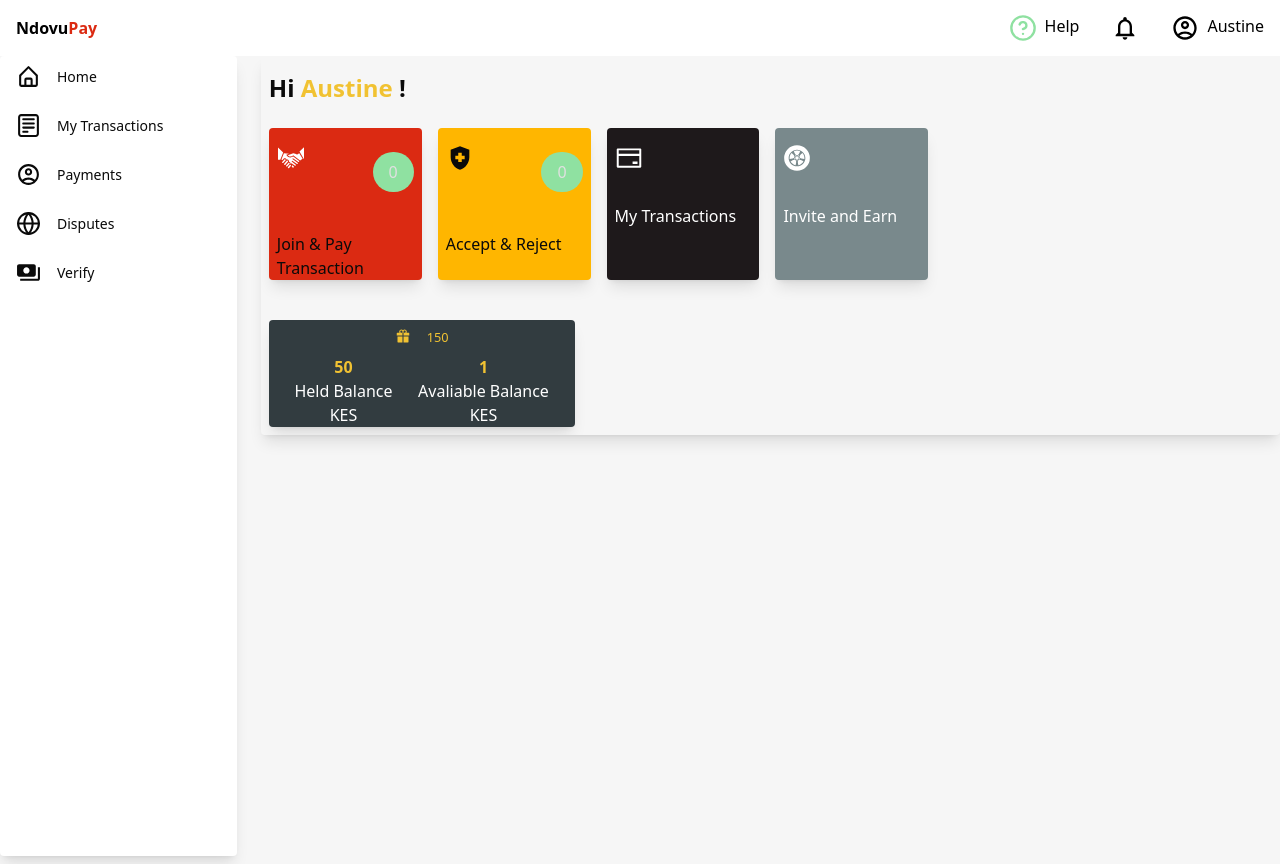
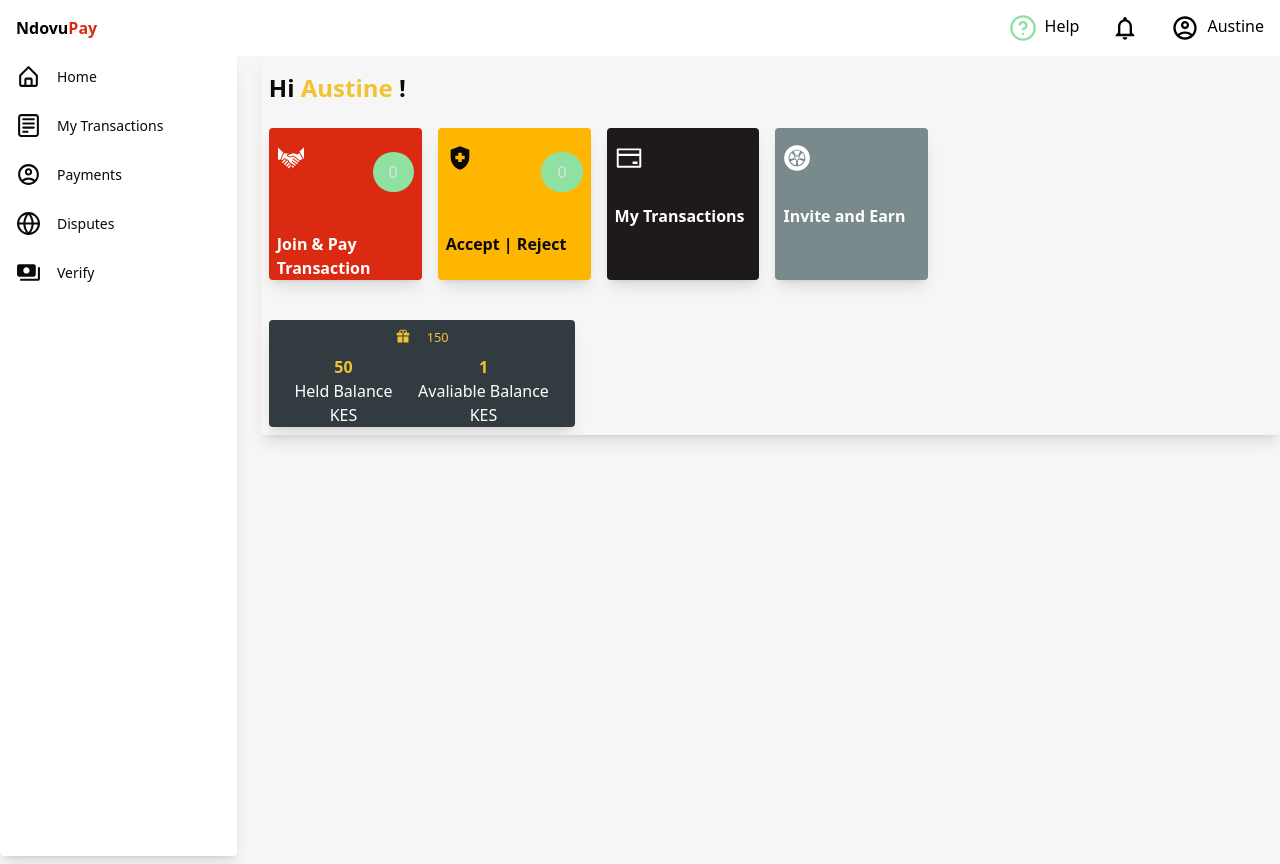
Before and after one commit to Ngatyah/ndovupay, a React (Vite) app: page / in a window 1280 px wide. Built offline with nearby package versions, Linux system fonts and the light colour scheme.

Commit message:
change Fonts to Bold

```diff
--- a/src/Pages/Home/components/Dashboard.jsx
+++ b/src/Pages/Home/components/Dashboard.jsx
@@ -19,7 +19,7 @@
             </div>
           </div>
           <div className="mt-4 px-2">
-            <h2 className="">Join & Pay Transaction</h2>
+            <h2 className="text-darkBgAlt font-bold">Join & Pay Transaction</h2>
           </div>
         </div>
 
@@ -30,15 +30,15 @@
               0
             </div>
           </div>
-          <div className="mt-4 px-2">
-            <h2>Accept & Reject</h2>
+          <div className="mt-4 px-2 font-bold">
+            <h2>Accept | Reject</h2>
           </div>
         </div>
         <div className="card__theme bg-[#1E191B] text-darkBgAlt w-[40%] md:w-[15%] m-2">
           <div className="flex  my-4 gap-4 justify-between mx-2">
             <AiOutlineCreditCard size={28} />
           </div>
-          <div className="mt-4 px-2 ">
+          <div className="mt-4 px-2 font-bold">
             <h2>My Transactions</h2>
           </div>
         </div>
@@ -46,7 +46,7 @@
           <div className="flex gap-4 justify-between mx-2 my-4">
             <GiCarWheel size={28} />
           </div>
-          <div className="mt-4 px-2">
+          <div className="mt-4 px-2 font-bold">
             <h2>Invite and Earn</h2>
           </div>
         </div>
```
